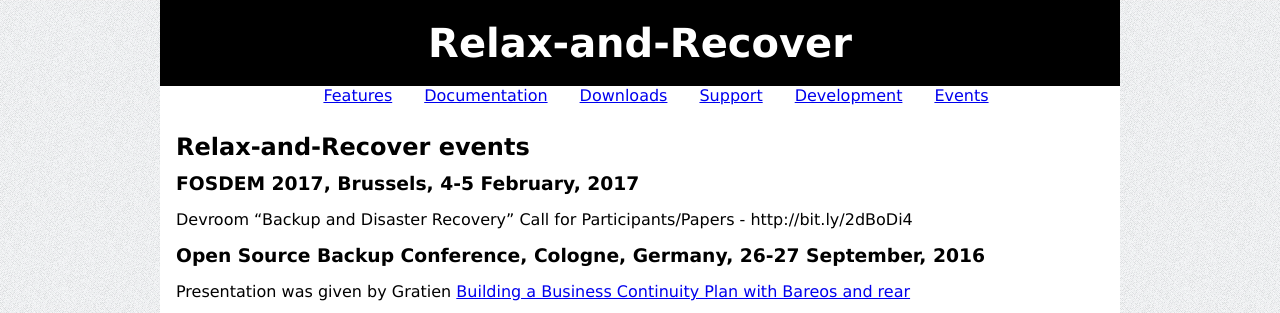
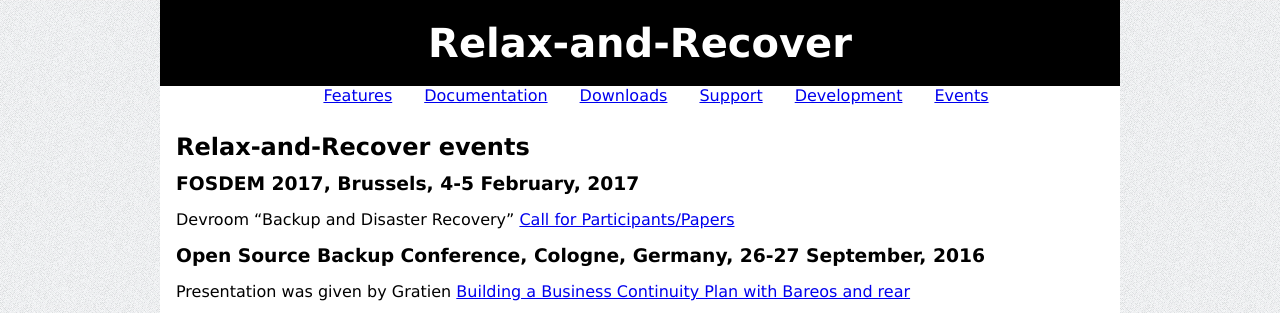
Before and after one commit to rear/rear.github.com, a Jekyll site: the page built from events/index.md, in a window 1280 px wide and 900 px high, cut to the strip 0-313 px from the top of the window. Built offline with Jekyll 4.4.1, drawn with Linux system fonts in a browser that asks for light colours; comment, search, counter and statistics services are not loaded.

Commit message:
make the URL work for FOSDEM 2017 devroom CfP

```diff
--- a/events/index.md
+++ b/events/index.md
@@ -6,7 +6,7 @@
 ## Relax-and-Recover events
 
 ### FOSDEM 2017, Brussels, 4-5 February, 2017
-Devroom "Backup and Disaster Recovery" Call for Participants/Papers - http://bit.ly/2dBoDi4
+Devroom "Backup and Disaster Recovery" [Call for Participants/Papers](http://bit.ly/2dBoDi4)
 
 ### Open Source Backup Conference, Cologne, Germany, 26-27 September, 2016
 Presentation was given by Gratien [Building a Business Continuity Plan with Bareos and rear](http://osbconf.org/wp-content/uploads/2016/09/Building-a-Business-Continuity-Plan-with-Bareos-and-REAR-Gratien-D%C2%B4haese.pdf)
```
